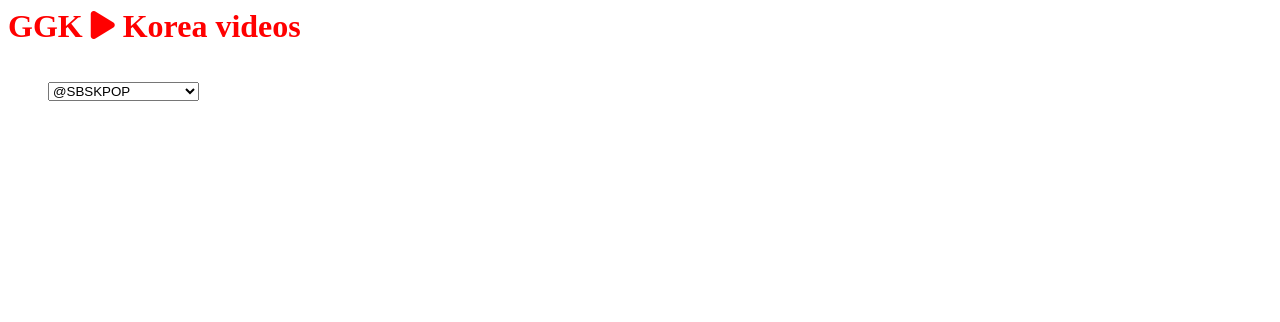
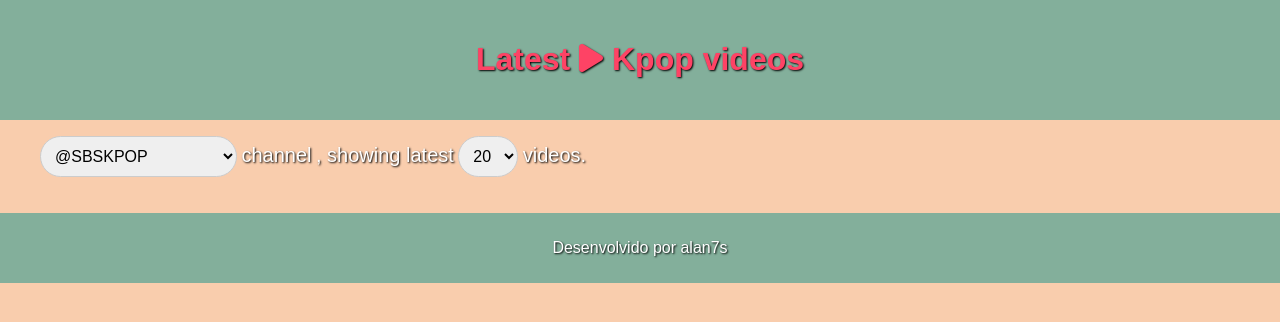
Before and after one commit to alan7s/LKV, a plain HTML site: page index.html in a window 1280 px wide. Drawn offline with nearby package versions, Linux system fonts and the light colour scheme; no server answers.

Commit message:
Correção layout
+ Corrigido layout
+ Corrigido css
+ Adicionado paleta de cores
+ Adicionado favicon

```diff
--- a/css/estilos-comuns.css
+++ b/css/estilos-comuns.css
@@ -3,23 +3,35 @@ h4{
     margin: 0;
     line-height: 1.3;
     font-weight: 600;
+    color: white;
+    text-shadow: black 1px 1px 3px
 }
 
 h1{
-    color: rgb(255, 0, 0);
+    color: rgb(254, 67, 101);
+    text-shadow: black 1px 1px 2px
 }
 
-p{
+.data{
     padding: 0;
     margin: 0;
     line-height: 1.3;
     font-weight: 600;
-    color: gray;
+    color: black;
     font-size: 0.7rem;
 }
 
 body{
-    background-color: rgba(255, 255, 255, 0.986);
+    font-family: sans-serif;
+    margin: 0;
+    padding: 0;
+    background-color: rgb(249, 205, 173);
+}
+
+header{
+    padding: 20px;
+    background-color: rgb(131, 175, 155);
+    text-align: center;
 }
 
 section{
@@ -36,21 +48,58 @@ article{
     display: flex;
     align-items: center;
     padding: 8px 12px;
-    border: 2px solid #fff;
+    background-color: rgb(131, 175, 155);
     border-radius: 8px;
-    margin: 0 auto;
+    margin-bottom: 10px;
+
 }
 
 article:hover{
-    border: 2px solid #ff000069;
+    background-color: rgba(131, 175, 155, 0.726);
     cursor: pointer;
 }
 
 .thumb{
     height: 70px;
     border-radius: 4px;
+    transition: transform 0.3s ease;
+}
+
+.thumb:hover{
+    transform: scale(1.1);
 }
 
 .details{
     padding: 8px 22px;
 }
+
+footer{
+    background-color: rgb(131, 175, 155);
+    color: #fff;
+    padding: 10px;
+    text-align: center;
+    text-shadow: black 1px 1px 2px
+}
+
+select{
+    padding: 10px;
+    font-size: 16px;
+    border: 1px solid #ccc;
+    border-radius: 30px;
+    outline: none;
+}
+
+.footer-link{
+    color: #fff;
+    text-decoration: none;
+}
+
+.footer-link:hover{
+    text-decoration: underline;
+}
+
+label{
+    font-size: 20px;
+    color: white;
+    text-shadow: black 1px 1px 2px
+}
--- a/ggk.js
+++ b/ggk.js
@@ -1,6 +1,7 @@
 $(document).ready(function () {
     var key = config.SECRET_KEY;
     var playlistId = 'UUS_hnpJLQTvBkqALgapi_4g'; //sbskpop
+    var videoslimit = 20;
     startLoad(playlistId);
 
     const today = new Date().toISOString().slice(0, 10);
@@ -8,19 +9,25 @@ $(document).ready(function () {
     $('#channel').change(function () {
         $('main').empty();
         playlistId = $(this).val();
-        if(playlistId == 'afreeca1' || playlistId == 'afreeca2'){
+        if (playlistId == 'afreeca1' || playlistId == 'afreeca2') {
             afreecaLoad(playlistId);
-        }else{
+        } else {
             startLoad(playlistId);
         }
     })
 
-    function afreecaLoad(playlistId){
-        if(playlistId == 'afreeca1'){
+    $('#maxvideos').change(function () {
+        $('main').empty();
+        videoslimit = $(this).val();
+        startLoad(playlistId);
+    })
+
+    function afreecaLoad(playlistId) {
+        if (playlistId == 'afreeca1') {
             $('#video').html(`
                 <iframe src="https://play.afreecatv.com/dkdleliii/244171684/embed" width="960" height="540" frameborder="0" allowfullscreen></iframe>
             `);
-        }else{
+        } else {
             $('#video').html(`
                 <iframe src="https://play.afreecatv.com/zesting/244133868/embed" width="960" height="540" frameborder="0" allowfullscreen></iframe>
             `);
@@ -29,11 +36,10 @@ $(document).ready(function () {
 
     function startLoad(playlistId) {
         var URL = 'https://www.googleapis.com/youtube/v3/playlistItems';
-
         var options = {
             part: 'snippet',
             key: key,
-            maxResults: 20,
+            maxResults: videoslimit,
             playlistId: playlistId
         }
 
@@ -70,7 +76,7 @@ $(document).ready(function () {
                         <img src="${thumb}" alt="thumbnail" class="thumb">
                         <div class="details">
                             <h4>${title}</h4>
-                            <p><i class="fa-solid fa-bolt" style="color: red;"></i> Published in ${published}</p>
+                            <p class="data"><time datetime="${published}"><i class="fa-solid fa-bolt" style="color: red;"></i> Published in ${published}</time></p>
                         </div>
                     </article>
                     `);
@@ -80,7 +86,7 @@ $(document).ready(function () {
                         <img src="${thumb}" alt="thumbnail" class="thumb">
                         <div class="details">
                             <h4>${title}</h4>
-                            <p><i class="fa-regular fa-clock"></i> Published in ${published}</p>
+                            <p class="data"><time datetime="${published}"><i class="fa-regular fa-clock"></i> Published in ${published}</time></p>
                         </div>
                     </article>
                     `);
--- a/index.html
+++ b/index.html
@@ -7,13 +7,14 @@
     <script src="ggk.js"></script>
     <!--<script src="getYTUploadPlaylistID.js"></script>-->
     <script src="config.js"></script>
+    <link rel="icon" type="image/x-icon" href="/images/favicon.ico">
 </head>
 
 <body>
 
     <div class="container">
         <header>
-            <h1>GGK <i class="fa-solid fa-play"></i> Korea videos</h1>
+            <h1>Latest <i class="fa-solid fa-play"></i> Kpop videos</h1>
         </header>
         <section id="video">
         </section>
@@ -34,9 +35,21 @@
                 <option value="UUeLPm9yH_a_QH8n6445G-Ow">@KBSKpop</option>
                 <option value="UU5BMQOsAB8hKUyHu9KI6yig">@kbsworldtv</option>
             </select>
+            <label>channel</label>
+            <label>, showing latest</label>
+            <select id="maxvideos">
+                <option value=20>20</option>
+                <option value=30>30</option>
+                <option value=40>40</option>
+                <option value=50>50</option>
+            </select>
+            <label>videos.</label>
         </menu>
         <main>
         </main>
+        <footer>
+            <p>Desenvolvido por <a href="https://github.com/alan7s" class="footer-link">alan7s</a></p>
+        </footer>
     </div>
 </body>
 
```
Also changed, not shown: images/favicon.ico (added), 1 other file.
